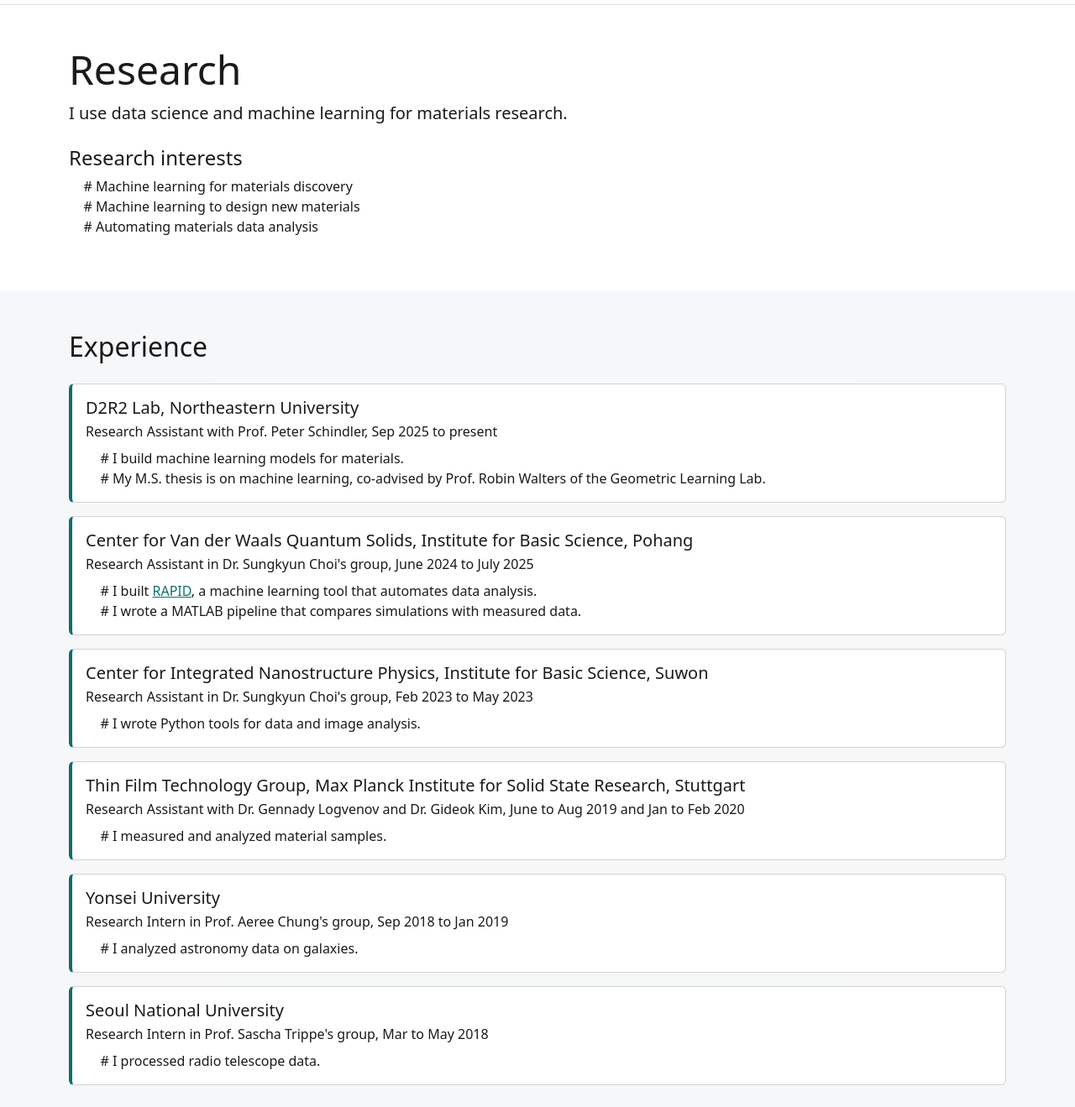
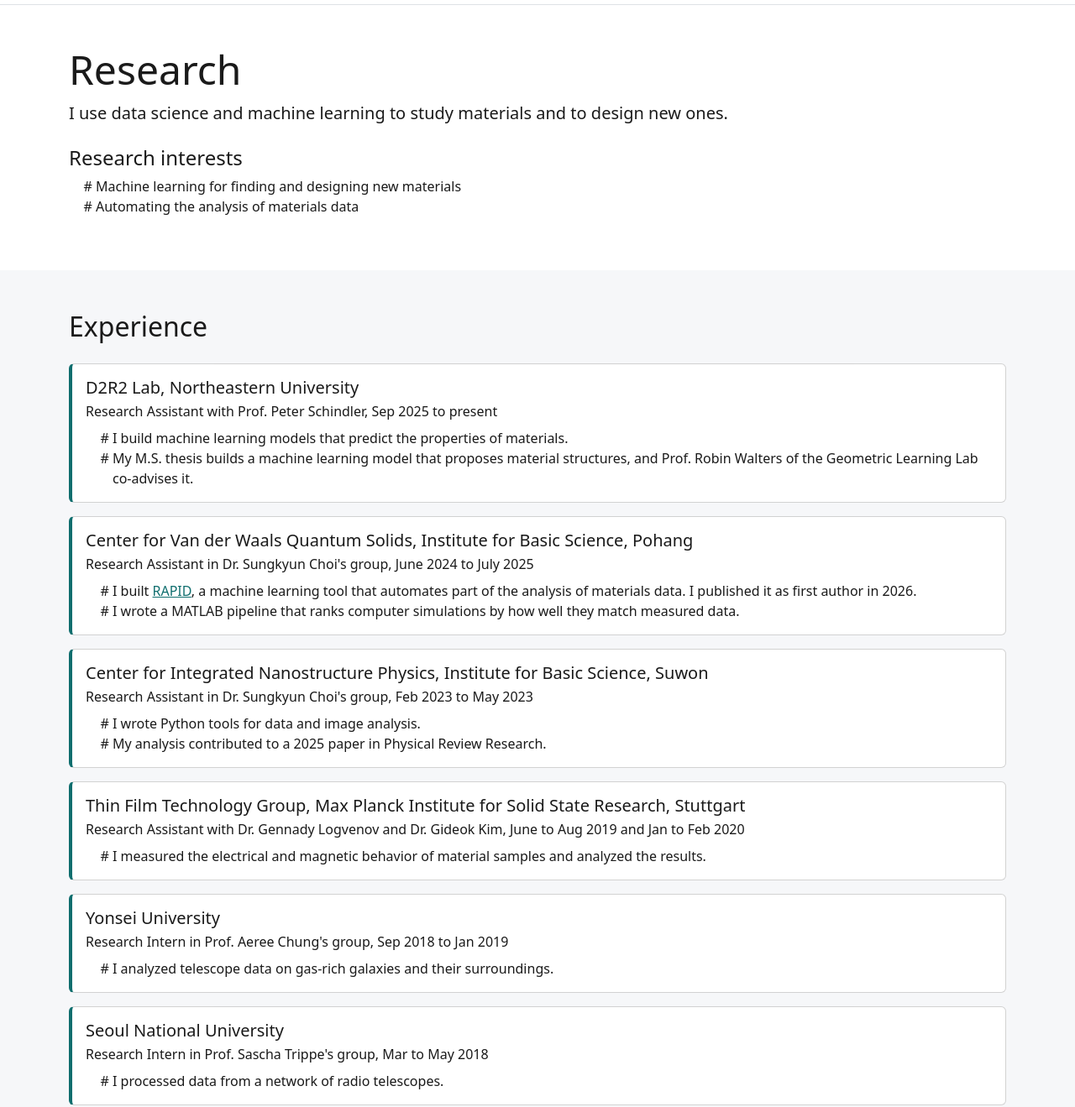
Before and after one commit to SukjinMun/CS5610_project1_SJM, a website: page research.html in a window 1280 px wide. Shown: the part 51-1370 px from the top of the page at 84% size. Drawn offline with nearby package versions, Linux system fonts and the light colour scheme.

Commit message:
Rewrite the page text for clarity

```diff
--- a/research.html
+++ b/research.html
@@ -68,13 +68,13 @@
         <div class="container">
           <h1 class="display-5">Research</h1>
           <p class="lead prose">
-            I use data science and machine learning for materials research.
+            I use data science and machine learning to study materials and to
+            design new ones.
           </p>
           <h2 class="h4 mt-4">Research interests</h2>
           <ul class="prose">
-            <li>Machine learning for materials discovery</li>
-            <li>Machine learning to design new materials</li>
-            <li>Automating materials data analysis</li>
+            <li>Machine learning for finding and designing new materials</li>
+            <li>Automating the analysis of materials data</li>
           </ul>
         </div>
       </section>
@@ -92,10 +92,14 @@
                   present
                 </p>
                 <ul class="mb-0">
-                  <li>I build machine learning models for materials.</li>
                   <li>
-                    My M.S. thesis is on machine learning, co-advised by Prof.
-                    Robin Walters of the Geometric Learning Lab.
+                    I build machine learning models that predict the properties
+                    of materials.
+                  </li>
+                  <li>
+                    My M.S. thesis builds a machine learning model that proposes
+                    material structures, and Prof. Robin Walters of the
+                    Geometric Learning Lab co-advises it.
                   </li>
                 </ul>
               </div>
@@ -114,11 +118,12 @@
                   <li>
                     I built
                     <a href="https://github.com/DataForgeSci/RAPID">RAPID</a>, a
-                    machine learning tool that automates data analysis.
+                    machine learning tool that automates part of the analysis of
+                    materials data. I published it as first author in 2026.
                   </li>
                   <li>
-                    I wrote a MATLAB pipeline that compares simulations with
-                    measured data.
+                    I wrote a MATLAB pipeline that ranks computer simulations by
+                    how well they match measured data.
                   </li>
                 </ul>
               </div>
@@ -135,6 +140,10 @@
                 </p>
                 <ul class="mb-0">
                   <li>I wrote Python tools for data and image analysis.</li>
+                  <li>
+                    My analysis contributed to a 2025 paper in Physical Review
+                    Research.
+                  </li>
                 </ul>
               </div>
             </li>
@@ -149,7 +158,10 @@
                   Kim, June to Aug 2019 and Jan to Feb 2020
                 </p>
                 <ul class="mb-0">
-                  <li>I measured and analyzed material samples.</li>
+                  <li>
+                    I measured the electrical and magnetic behavior of material
+                    samples and analyzed the results.
+                  </li>
                 </ul>
               </div>
             </li>
@@ -161,7 +173,10 @@
                   2019
                 </p>
                 <ul class="mb-0">
-                  <li>I analyzed astronomy data on galaxies.</li>
+                  <li>
+                    I analyzed telescope data on gas-rich galaxies and their
+                    surroundings.
+                  </li>
                 </ul>
               </div>
             </li>
@@ -173,7 +188,7 @@
                   2018
                 </p>
                 <ul class="mb-0">
-                  <li>I processed radio telescope data.</li>
+                  <li>I processed data from a network of radio telescopes.</li>
                 </ul>
               </div>
             </li>
@@ -212,8 +227,9 @@
         <div class="container">
           <h2 class="mb-3">Bragg peak explorer</h2>
           <p class="prose mb-4">
-            Pick a crystal type, a size, and a light source to see where the
-            peaks fall. The chart and table update as you go.
+            A crystal scatters light strongly only at certain angles, and each
+            of those angles shows up as a peak. Pick a crystal type, a size, and
+            a light source, and the chart and table show where the peaks fall.
           </p>
           <div class="card">
             <div class="card-body">
```
Also changed, not shown: index.html (+18 -14 lines), lab.html (+13 -7 lines), README.md.
